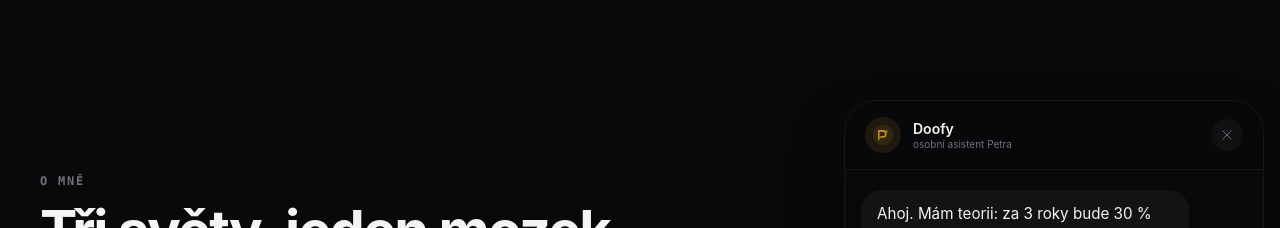
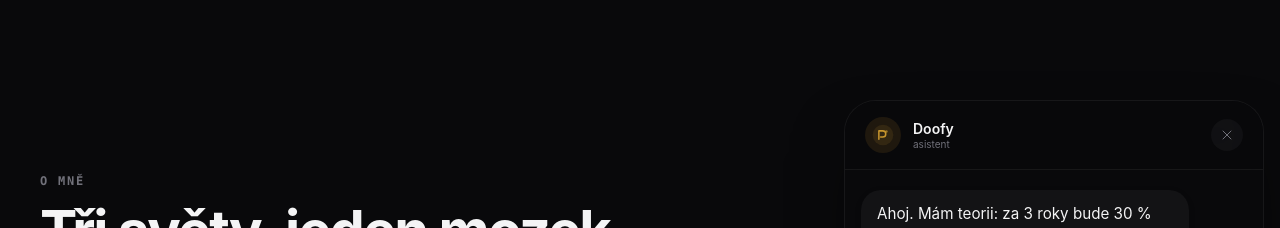
Before and after one commit to Peter-Pix/petrpiskacek.cz, a Next.js app: page / in a window 1280 px wide. Shown: the part 820-1048 px from the top of the page. Built offline with nearby package versions, Linux system fonts and the light colour scheme.

Commit message:
fix: shorten Doofy subtitle to 'asistent'
- 'osobní asistent Petra' → 'asistent'
- Cleaner, less explanatory

```diff
--- a/src/components/ChatBot.tsx
+++ b/src/components/ChatBot.tsx
@@ -292,7 +292,7 @@ export default function ChatBot() {
             </div>
             <div>
               <p className="text-sm font-semibold leading-tight" style={{ color: "var(--text)" }}>Doofy</p>
-              <p className="text-[10px] leading-tight" style={{ color: "var(--text-muted)" }}>osobní asistent Petra</p>
+              <p className="text-[10px] leading-tight" style={{ color: "var(--text-muted)" }}>asistent</p>
             </div>
           </div>
           <button
```
